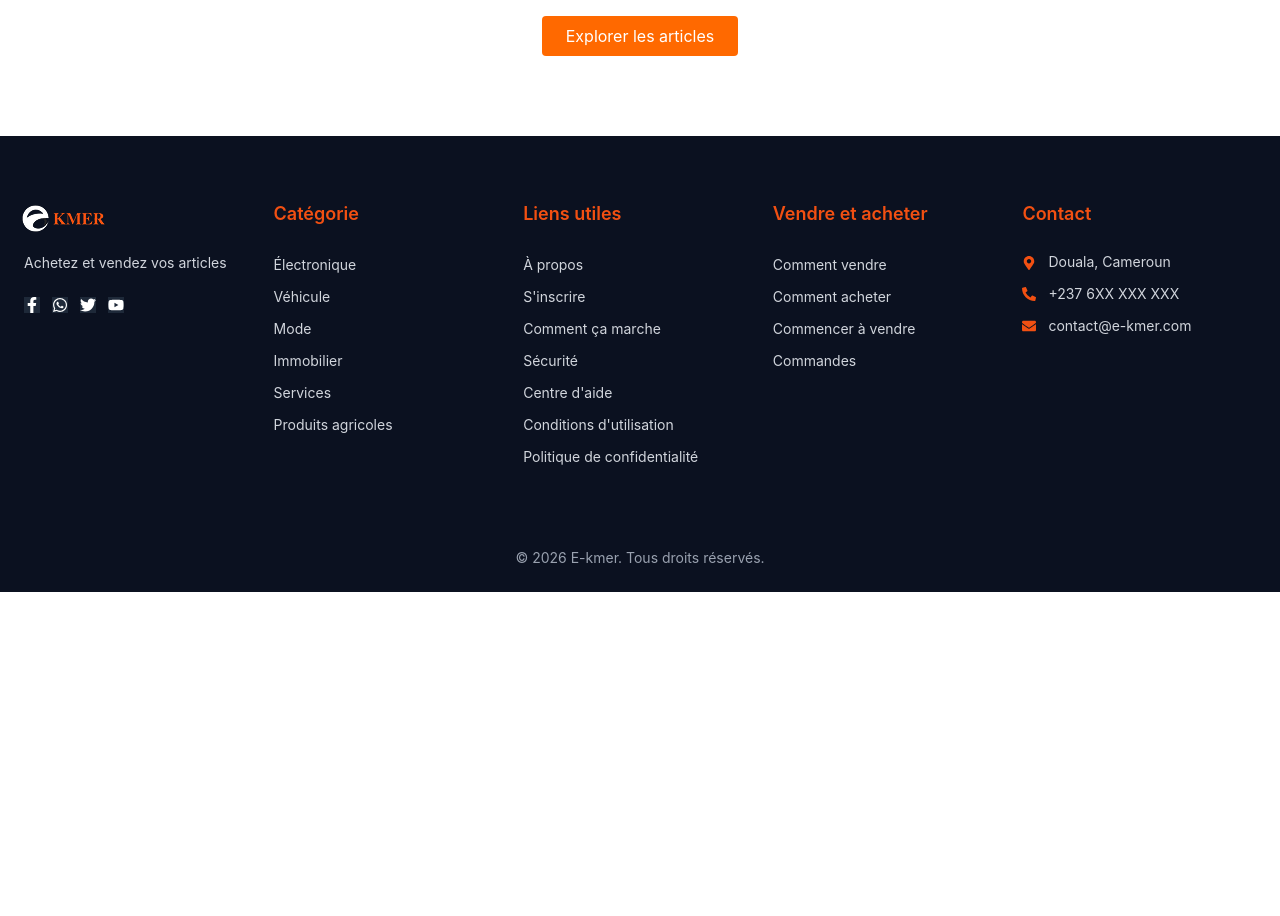
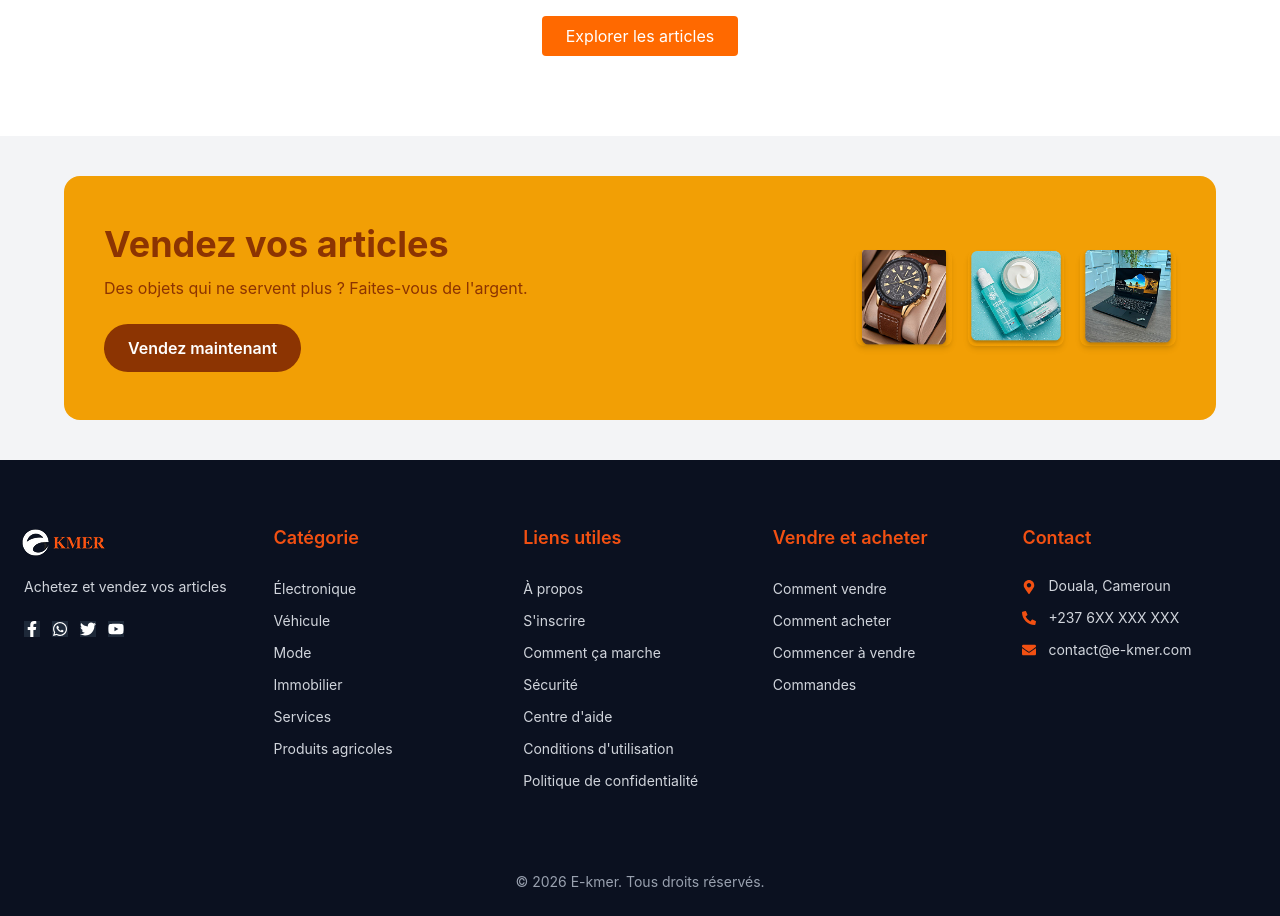
Before and after one commit to Brayann-hub-cmd/E-kmer, a React (Vite) app: page / in a window 1280 px wide. Shown: the part 1683-2599 px from the top of the page. Before the commit the page ends 2275 px from the top, so only its background shows below. Built offline with nearby package versions, Linux system fonts and the light colour scheme; no server answers.

Commit message:
nouvelle modification

```diff
--- a/src/Home/Home.jsx
+++ b/src/Home/Home.jsx
@@ -5,6 +5,7 @@ import PopularOffers from '../components/PopularOffers';
 import RecentProduct from '../components/RecentProducts';
 import Header from '../components/Header';
 import Navbar from '../components/Navbar';
+import SellSection from '../components/SellSection';
 
 
 const Home = () => {
@@ -15,6 +16,7 @@ const Home = () => {
       <PopularOffers/>
       <Hero1Blue/>
       <RecentProduct/>
+      <SellSection />
       <Footer />
     </div>
   );
--- a/src/components/SellSection.jsx
+++ b/src/components/SellSection.jsx
@@ -1,31 +1,57 @@
 import React from "react";
 
-function SellSection() {
+import montre from "../assets/images/montre.png";
+import produit from "../assets/images/gloss.png";
+import laptop from "../assets/images/laptop.jpg";
+
+const SellSection = () => {
   return (
-    <section className="bg-orange-500 text-white rounded-xl p-10 my-10 flex flex-col md:flex-row items-center justify-between">
+    <div className="px-6 py-10 bg-gray-100 flex justify-center">
 
-      <div>
-        <h2 className="text-3xl font-bold mb-4">
+      {/* CONTAINER PRINCIPAL */}
+      <div className="w-full max-w-6xl bg-[#F29F05] rounded-2xl px-10 py-12 flex flex-col md:flex-row items-center justify-between">
+
+        {/* TEXTE */}
+        <div className="max-w-lg text-[#8C3402]">
+          <h2 className="text-3xl md:text-4xl font-bold mb-3">
             Vendez vos articles
           </h2>
 
-        <p className="mb-4">
+          <p className="text-sm md:text-base mb-6">
             Des objets qui ne servent plus ? Faites-vous de l'argent.
           </p>
 
-        <button className="bg-white text-orange-500 px-6 py-2 rounded font-semibold">
+          <button className="bg-[#8C3402] text-white px-6 py-3 rounded-full font-semibold hover:opacity-90 transition">
             Vendez maintenant
           </button>
         </div>
 
-      <div className="flex gap-4 mt-6 md:mt-0">
-        <img src="https://via.placeholder.com/120" className="rounded-lg"/>
-        <img src="https://via.placeholder.com/120" className="rounded-lg"/>
-        <img src="https://via.placeholder.com/120" className="rounded-lg"/>
+        {/* IMAGES */}
+        <div className="flex gap-4 mt-8 md:mt-0 items-end">
+
+          <img
+            src={montre}
+            alt="montre"
+            className="w-24 h-24 object-cover rounded-lg shadow-md hover:scale-105 transition"
+          />
+
+          <img
+            src={produit}
+            alt="produit"
+            className="w-24 h-24 object-cover rounded-lg shadow-md hover:scale-105 transition"
+          />
+
+          <img
+            src={laptop}
+            alt="laptop"
+            className="w-24 h-24 object-cover rounded-lg shadow-md hover:scale-105 transition"
+          />
+
         </div>
 
-    </section>
+      </div>
+    </div>
   );
-}
+};
 
 export default SellSection;
```
Also changed, not shown: src/assets/images/gloss.png (added). Lines whose indentation alone changed are shown as unchanged.
